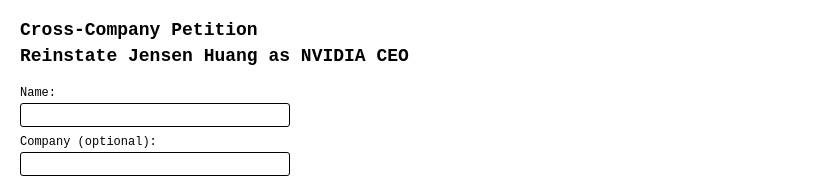
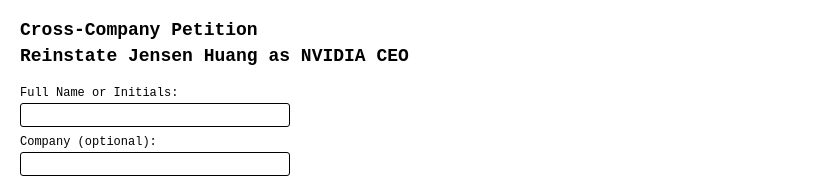
Before and after one commit to Signal-Drifts/petition, a plain HTML site: page index.html in a window 1280 px wide. Shown: the top 178 px of the page, without its empty margins (0-819 px from the left). Drawn offline with Linux system fonts and the light colour scheme; no server answers.

Commit message:
Full Name or Initials label

```diff
--- a/index.html
+++ b/index.html
@@ -10,7 +10,7 @@
   <h1>Cross-Company Petition</h1>
   <p class="sub">Reinstate Jensen Huang as NVIDIA CEO</p>
   <form id="signForm">
-    <label for="name">Name:</label>
+    <label for="name">Full Name or Initials:</label>
     <input type="text" id="name" name="name" required>
     <label for="company">Company (optional):</label>
     <input type="text" id="company" name="company">
```
